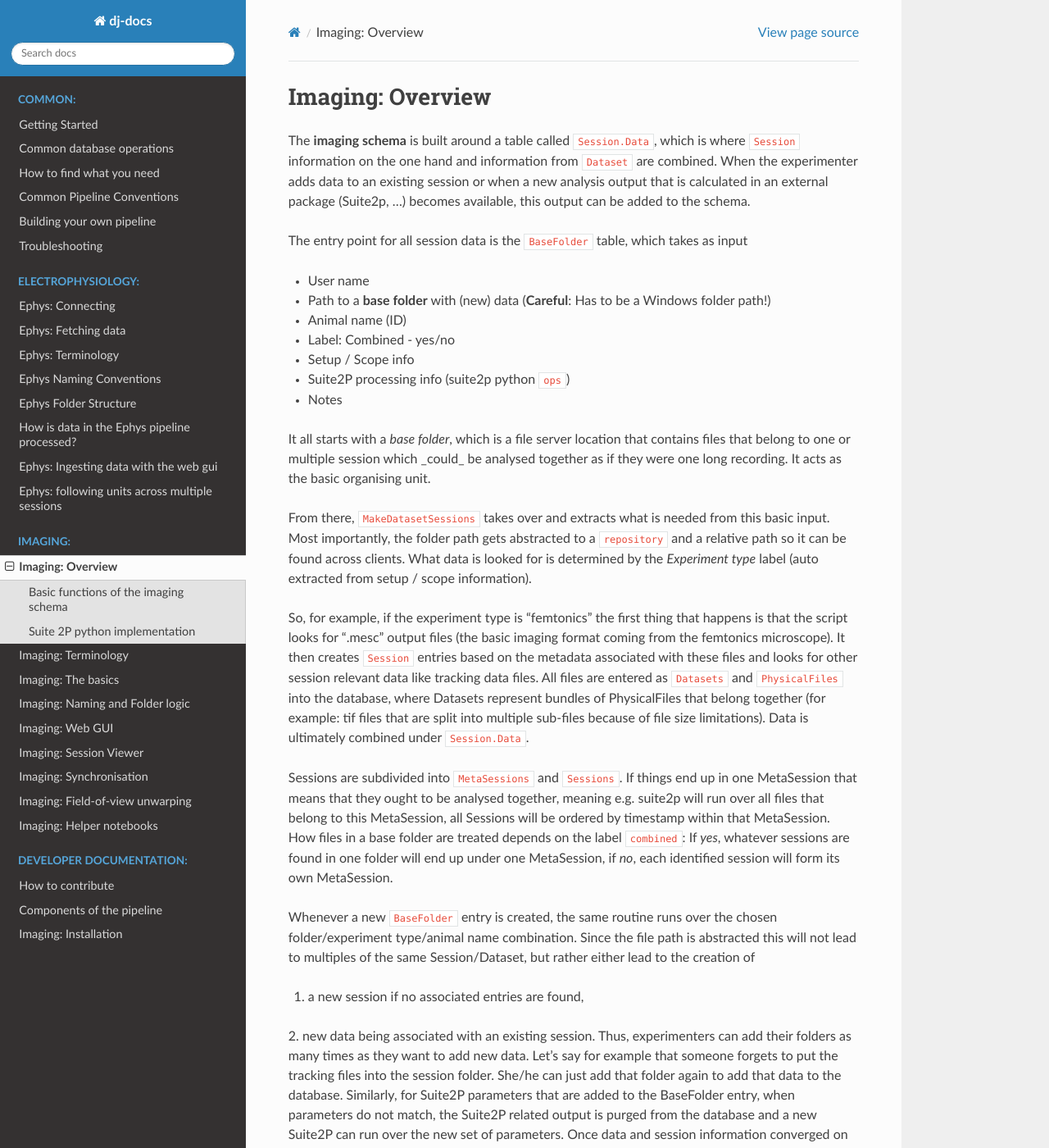
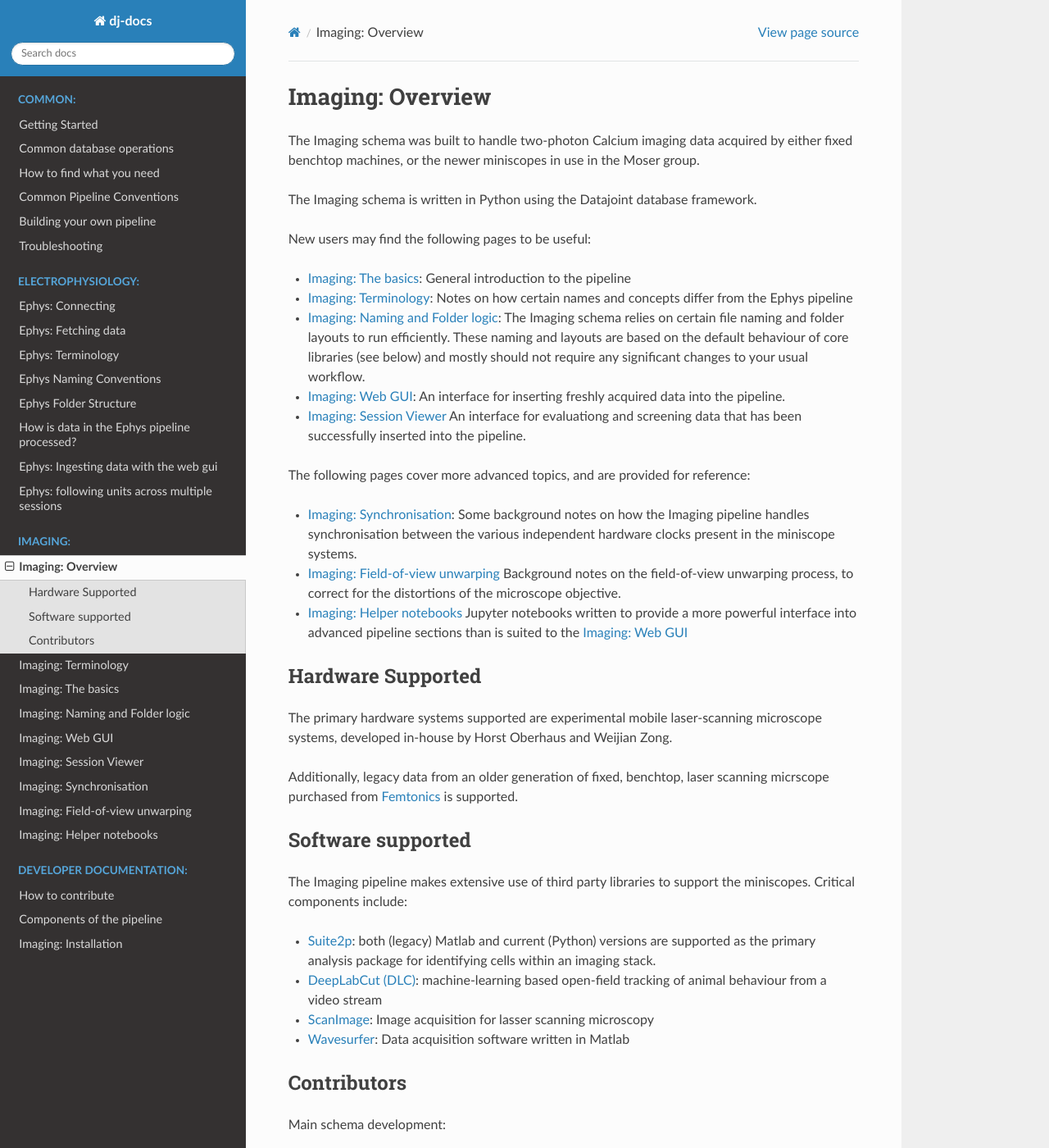
Before and after one commit to kavli-ntnu/dj-docs, a Sphinx documentation site: the page built from docs/imaging/overview.rst, in a window 1280 px wide and 1400 px high. Shown: the whole window at 82% size. Built offline with Sphinx 7.4.7 and the Read the Docs theme 2.0.0, drawn with Linux system fonts in a browser that asks for light colours; some of the changed text lies outside the part shown.

Commit message:
Update overview.rst
Replace older technical description with introduction/overview page.

```diff
--- a/docs/imaging/overview.rst
+++ b/docs/imaging/overview.rst
@@ -1,43 +1,86 @@
+.. _Imaging overview:
+
 ======================
 Imaging: Overview
 ======================
 
-The **imaging schema** is built around a table called ``Session.Data``, which is where ``Session`` information on the one hand and information from ``Dataset`` are combined. When the experimenter adds data to an existing session or when a new analysis output that is calculated in an external package (Suite2p, ...) becomes available, this output can be added to the schema.
+The Imaging schema was built to handle two-photon Calcium imaging data acquired by either fixed benchtop machines, or the newer miniscopes in use in the Moser group.
 
-The entry point for all session data is the ``BaseFolder`` table, which takes as input
+The Imaging schema is written in Python using the Datajoint database framework.
 
-- User name
-- Path to a **base folder** with (new) data (**Careful**: Has to be a Windows folder path!)
-- Animal name (ID)
-- Label: Combined - yes/no
-- Setup / Scope info
-- Suite2P processing info (suite2p python ``ops``)
-- Notes
+New users may find the following pages to be useful:
 
-It all starts with a *base folder*, which is a file server location that contains files that belong to one or multiple session which _could_ be analysed together as if they were one long recording. It acts as the basic organising unit.
+* :ref:`Imaging basics`:
+  General introduction to the pipeline
 
-From there, ``MakeDatasetSessions`` takes over and extracts what is needed from this basic input. Most importantly, the folder path gets abstracted to a ``repository`` and a relative path so it can be found across clients. What data is looked for is determined by the *Experiment type* label (auto extracted from setup / scope information).
+* :ref:`Imaging terminology`:
+  Notes on how certain names and concepts differ from the Ephys pipeline
 
-So, for example, if the experiment type is "femtonics" the first thing that happens is that the script looks for ".mesc" output files (the basic imaging format coming from the femtonics microscope). It then creates ``Session`` entries based on the metadata associated with these files and looks for other session relevant data like tracking data files. All files are entered as ``Datasets`` and ``PhysicalFiles`` into the database, where Datasets represent bundles of PhysicalFiles that belong together (for example: tif files that are split into multiple sub-files because of file size limitations). Data is ultimately combined under ``Session.Data``.
+* :ref:`Imaging naming`:
+  The Imaging schema relies on certain file naming and folder layouts to run efficiently. These naming and layouts are based on the default behaviour of core libraries (see below) and mostly should not require any significant changes to your usual workflow.
 
-Sessions are subdivided into ``MetaSessions`` and ``Sessions``. If things end up in one MetaSession that means that they ought to be analysed together, meaning e.g. suite2p will run over all files that belong to this MetaSession, all Sessions will be ordered by timestamp within that MetaSession. How files in a base folder are treated depends on the label ``combined``: If *yes*, whatever sessions are found in one folder will end up under one MetaSession, if *no*, each identified session will form its own MetaSession.
+* :ref:`Imaging ingestion`:
+  An interface for inserting freshly acquired data into the pipeline.
 
-Whenever a new ``BaseFolder`` entry is created, the same routine runs over the chosen folder/experiment type/animal name combination. Since the file path is abstracted this will not lead to multiples of the same Session/Dataset, but rather either lead to the creation of
+* :ref:`Imaging session viewer`
+  An interface for evaluationg and screening data that has been successfully inserted into the pipeline.
 
-1. a new session if no associated entries are found,
+The following pages cover more advanced topics, and are provided for reference:
 
-2. new data being associated with an existing session. Thus, experimenters can add their folders as many times as they want to add new data. Let's say for example that someone forgets to put the tracking files into the session folder. She/he can just add that folder again to add that data to the database. Similarly, for Suite2P parameters that are added to the BaseFolder entry, when parameters do not match, the Suite2P related output is purged from the database and a new Suite2P can run over the new set of parameters.
-Once data and session information converged on `Session.Data`, the first layer of imported tables (blue tables in ERD) will sort it according to dataset type. In these tables, basic pre-processing takes place. For example, the `ImagingAnalysis` table extracts all information pertaining to the analysis of imaging data, the `Tif` table grabs all tifs belonging to one session and extracts dimensions and a preview images from them.
-Downstream computed tables can then make use of this data and process it further.
+* :ref:`Imaging sync`:
+  Some background notes on how the Imaging pipeline handles synchronisation between the various independent hardware clocks present in the miniscope systems.
+
+* :ref:`Imaging unwarping`
+  Background notes on the field-of-view unwarping process, to correct for the distortions of the microscope objective.
+
+* :ref:`Imaging notebooks`
+  Jupyter notebooks written to provide a more powerful interface into advanced pipeline sections than is suited to the :ref:`Imaging ingestion`
 
 
-Basic functions of the imaging schema
-------------------------------------------
+.. _Imaging overview hardware:
 
-All imported / computed table ``populate`` commands are organised in a set of convenience "batch populate" functions (see `folder <https://github.com/kavli-ntnu/dj-moser-imaging/tree/master/batch_populate>`_ in this repository). These can be run on multiple workers (for example your local Windows desktop or an open stack instance).
+Hardware Supported
+------------------------
+
+The primary hardware systems supported are experimental mobile laser-scanning microscope systems, developed in-house by Horst Oberhaus and Weijian Zong.
+
+Additionally, legacy data from an older generation of fixed, benchtop, laser scanning micrscope purchased from `Femtonics <https://femtonics.eu/>`_ is supported.
 
 
-Suite 2P python implementation
-------------------------------------
 
-`Suite2P python <https://github.com/MouseLand/suite2p>`_ is implemented into the schema such that sessions that do not have matching suite2p output can be run through suite2p by calling ``Suite2Py.populate()``. Suite2P python works on ``ops`` (Options) files that store all information to run Suite2P with. Those ops files can be uploaded/managed through the GUI (see readme for link). However, both Matlab Suite2P and Python Suite2P output converges in the schema and is then processed in parallel. Filtering for either result downstream is achieved by joining with table ``ImagingAnalysis.Suite2p`` for matlab or ``ImagingAnalysis.Suite2py`` for python output.
+.. _Imaging overview software:
+
+Software supported
+------------------------
+
+The Imaging pipeline makes extensive use of third party libraries to support the miniscopes. Critical components include:
+
+* `Suite2p <https://github.com/MouseLand/suite2p>`_: both (legacy) Matlab and current (Python) versions are supported as the primary analysis package for identifying cells within an imaging stack.
+
+* `DeepLabCut (DLC) <https://github.com/DeepLabCut/DeepLabCut>`_: machine-learning based open-field tracking of animal behaviour from a video stream
+
+* `ScanImage <http://scanimage.vidriotechnologies.com/display/SIH/ScanImage+Home>`_: Image acquisition for lasser scanning microscopy
+
+* `Wavesurfer <https://wavesurfer.janelia.org/>`_: Data acquisition software written in Matlab
+
+
+
+.. _Imaging overview contributors:
+
+Contributors
+-------------------
+
+Main schema development:
+
+* Horst Obenhaus
+
+Further schema development:
+
+* Simon Ball
+* Thinh Nguyen
+
+Documentation
+
+* Simon Ball
+* Horst Oberhaus
+* Ragnhild Jacobsen
```
